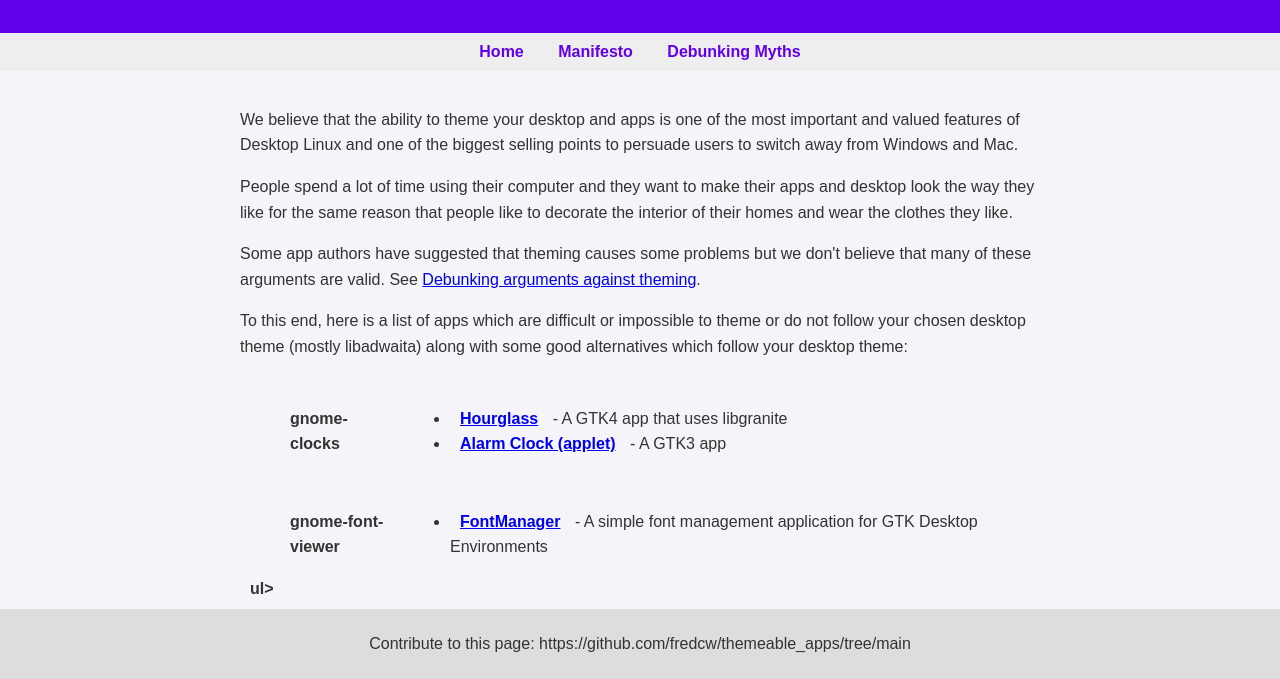
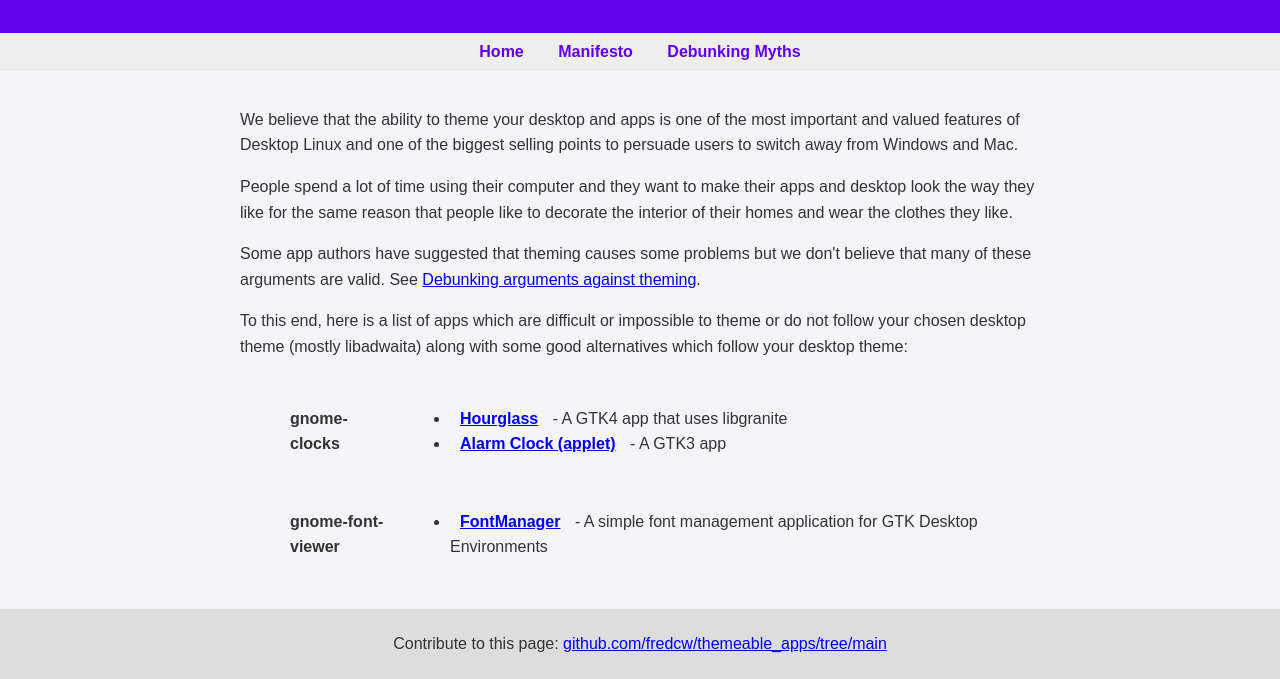
Before and after one commit to fredcw/Themeable_apps, a plain HTML site: page index.html in a window 1280 px wide. Shown: the part 121-800 px from the top of the page. Drawn offline with Linux system fonts and the light colour scheme.

Commit message:
Update index.html

```diff
--- a/index.html
+++ b/index.html
@@ -108,7 +108,7 @@
                     </td>
                 </tr>
                 <tr>
-                    <td><ul>gnome-font-viewer</ul>ul></td>
+                    <td><ul>gnome-font-viewer</ul></td>
                     <td>
                         <ul>
                             <li><a href="https://github.com/FontManager/font-manager">FontManager</a> - A simple font management application for GTK Desktop Environments</li>
@@ -119,7 +119,7 @@
         </table>
     </main>
     <footer>
-        <p>Contribute to this page: <a>https://github.com/fredcw/themeable_apps/tree/main</a></p>
+        <p>Contribute to this page: <a href="https://github.com/fredcw/themeable_apps/tree/main">github.com/fredcw/themeable_apps/tree/main</a></p>
     </footer>
 </body>
 </html>
```
